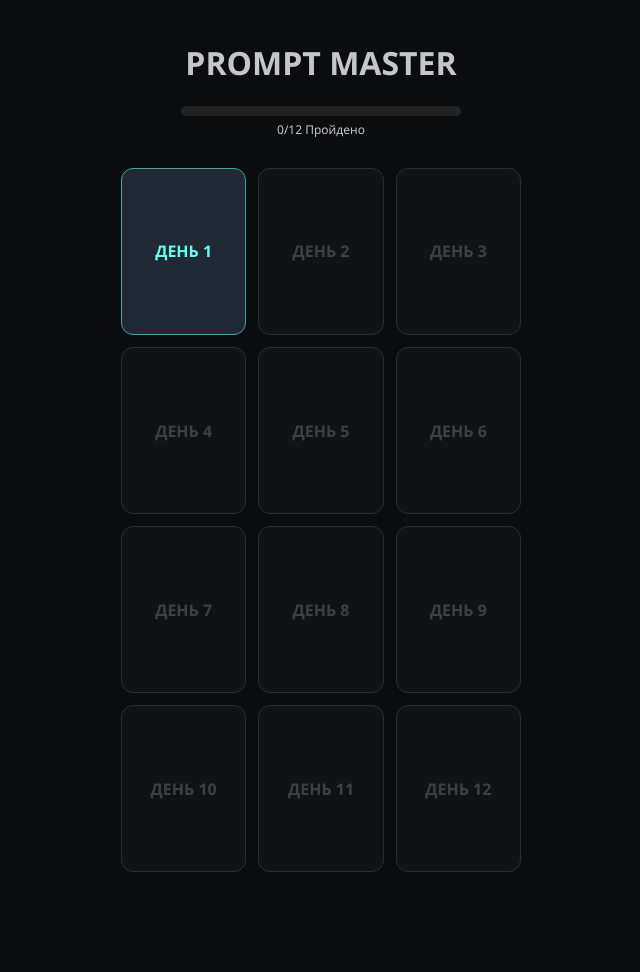
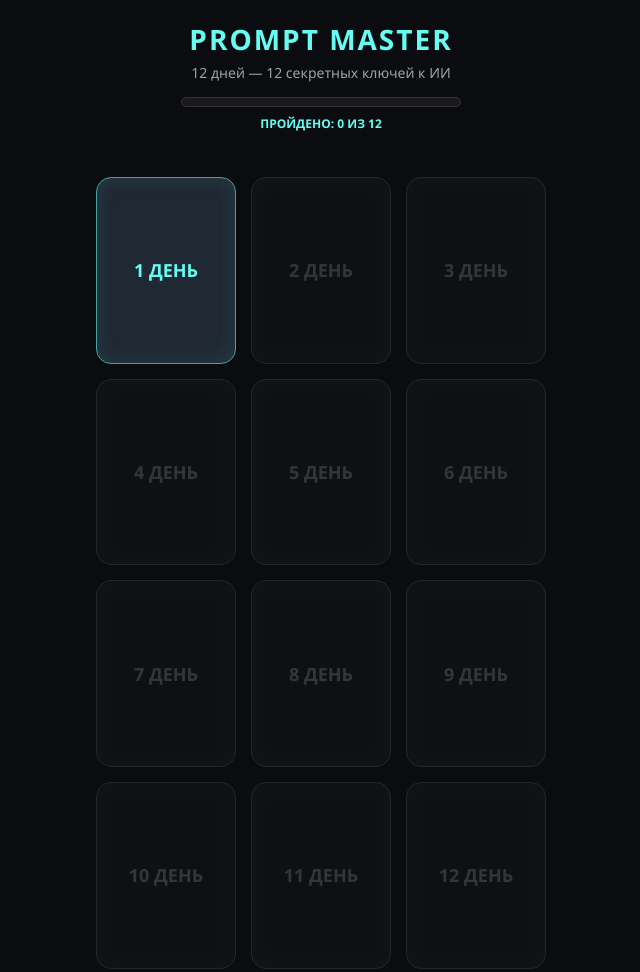
Before and after one commit to khabibra-star/my--daily--promts, a plain HTML site: page index.html in a window 1280 px wide. Shown: the whole page, without its empty margins (319-959 px from the left). Before the commit the page ends 892 px from the top, so only its background shows below. Drawn offline with Linux system fonts and the light colour scheme.

Commit message:
Update index.html

```diff
--- a/index.html
+++ b/index.html
@@ -3,7 +3,7 @@
 <head>
     <meta charset="UTF-8">
     <meta name="viewport" content="width=device-width, initial-scale=1.0, maximum-scale=1.0, user-scalable=no">
-    <title>Prompt Master 12</title>
+    <title>Prompt Master 12 — Твои готовые ключи к ИИ</title>
     <style>
         :root {
             --bg: #0b0c10;
@@ -11,102 +11,138 @@
             --primary: #66fcf1;
             --gold: #f1c40f;
             --text: #c5c6c7;
+            --white: #ffffff;
         }
 
         body {
-            font-family: 'Segoe UI', Roboto, sans-serif;
+            font-family: 'Segoe UI', Roboto, Helvetica, Arial, sans-serif;
             background-color: var(--bg);
             color: var(--text);
             display: flex; flex-direction: column; align-items: center;
             padding: 20px; margin: 0; min-height: 100vh;
-            -webkit-tap-highlight-color: transparent; /* Убирает синюю рамку при клике на Android */
+            -webkit-tap-highlight-color: transparent;
         }
 
-        .header { text-align: center; margin-bottom: 20px; user-select: none; }
+        .header { text-align: center; margin-bottom: 30px; user-select: none; }
+        h1 { color: var(--primary); margin: 0; font-size: 28px; letter-spacing: 2px; }
+        p.subtitle { font-size: 14px; opacity: 0.8; margin-top: 5px; }
 
-        /* Прогресс */
-        .progress-box { width: 280px; margin: 10px auto; }
-        .bar-bg { background: #222; height: 10px; border-radius: 5px; overflow: hidden; }
-        .bar-fill { height: 100%; background: var(--primary); width: 0%; transition: width 0.8s; }
+        /* Прогресс-бар */
+        .progress-box { width: 280px; margin: 15px auto; }
+        .bar-bg { background: #1a1a1a; height: 8px; border-radius: 10px; overflow: hidden; border: 1px solid #333; }
+        .bar-fill { height: 100%; background: var(--primary); width: 0%; transition: width 0.8s cubic-bezier(0.4, 0, 0.2, 1); box-shadow: 0 0 10px var(--primary); }
+        .progress-text { font-size: 12px; margin-top: 8px; font-weight: bold; color: var(--primary); }
 
-        /* Сетка */
+        /* Сетка карточек */
         .grid {
             display: grid; grid-template-columns: repeat(3, 1fr);
-            gap: 12px; width: 100%; max-width: 400px;
+            gap: 15px; width: 100%; max-width: 450px;
         }
 
-        .card { aspect-ratio: 3/4; perspective: 1000px; user-select: none; }
+        .card { aspect-ratio: 3/4; perspective: 1000px; user-select: none; cursor: pointer; }
         .card-inner {
             width: 100%; height: 100%; position: relative;
             transform-style: preserve-3d; transition: transform 0.6s cubic-bezier(0.4, 0, 0.2, 1);
         }
+
+        /* Эффект при наведении на доступную карту */
+        .card:not(.locked):hover .card-inner {
+            box-shadow: 0 0 15px var(--primary);
+        }
+
         .card.is-flipped .card-inner { transform: rotateY(180deg); }
 
         .side {
             position: absolute; width: 100%; height: 100%;
-            backface-visibility: hidden; border-radius: 12px;
+            backface-visibility: hidden; border-radius: 15px;
             display: flex; flex-direction: column; align-items: center;
-            justify-content: center; padding: 10px; box-sizing: border-box;
+            justify-content: center; padding: 12px; box-sizing: border-box;
             border: 1px solid #45a29e;
         }
 
-        .front { background: var(--card-bg); color: var(--primary); font-weight: bold; }
-        .back { background: #fff; color: #000; transform: rotateY(180deg); }
+        .front {
+            background: var(--card-bg);
+            color: var(--primary);
+            font-weight: bold;
+            font-size: 18px;
+            box-shadow: inset 0 0 20px rgba(102, 252, 241, 0.1);
+        }
+
+        .back {
+            background: var(--white);
+            color: #000;
+            transform: rotateY(180deg);
+            justify-content: space-between;
+        }
 
         .prompt-box {
-            font-size: 10px; line-height: 1.2; margin-bottom: 10px;
-            filter: blur(5px); transition: filter 0.4s;
+            font-size: 10px; line-height: 1.3; text-align: left;
+            overflow-y: auto; width: 100%; max-height: 100px;
+            filter: blur(4px); transition: filter 0.4s;
+            word-wrap: break-word;
         }
         .revealed .prompt-box { filter: blur(0); }
 
         .btn {
-            background: #000; color: #fff; border: none; padding: 7px;
-            border-radius: 5px; font-size: 9px; cursor: pointer; width: 100%;
-            font-weight: bold;
+            background: #000; color: #fff; border: none; padding: 10px;
+            border-radius: 8px; font-size: 10px; cursor: pointer; width: 100%;
+            font-weight: bold; transition: 0.3s; margin-top: 5px;
         }
 
-        .card.locked { opacity: 0.25; filter: grayscale(1); pointer-events: none; }
+        .card.locked { opacity: 0.2; filter: grayscale(1); pointer-events: none; }
 
-        /* Финал */
+        /* Финальный блок */
         #finish {
-            display: none; margin-top: 30px; padding: 20px;
+            display: none; margin-top: 40px; padding: 25px;
             background: #1f2833; border: 2px solid var(--gold);
-            border-radius: 15px; text-align: center; width: 100%; max-width: 320px;
-            animation: fadeIn 1s;
+            border-radius: 20px; text-align: center; width: 100%; max-width: 350px;
+            animation: slideUp 0.8s ease-out;
+            box-shadow: 0 10px 30px rgba(0,0,0,0.5);
         }
-        @keyframes fadeIn { from { opacity: 0; } to { opacity: 1; } }
+        @keyframes slideUp { from { transform: translateY(20px); opacity: 0; } to { transform: translateY(0); opacity: 1; } }
 
         .cta {
-            display: block; margin-top: 15px; padding: 15px;
+            display: block; margin-top: 20px; padding: 18px;
             background: var(--gold); color: #000; text-decoration: none;
-            font-weight: bold; border-radius: 8px;
+            font-weight: bold; border-radius: 12px; font-size: 16px;
+            transition: 0.3s; box-shadow: 0 4px 15px rgba(241, 196, 15, 0.3);
         }
+        .cta:hover { transform: scale(1.05); }
     </style>
 </head>
 <body>
 
     <div class="header">
         <h1>PROMPT MASTER</h1>
+        <p class="subtitle">12 дней — 12 секретных ключей к ИИ</p>
         <div class="progress-box">
             <div class="bar-bg"><div class="bar-fill" id="bar"></div></div>
-            <div style="font-size:12px; margin-top:5px;" id="pText">0/12 Пройдено</div>
+            <div class="progress-text" id="pText">ЗАГРУЗКА...</div>
         </div>
     </div>
 
     <div class="grid" id="grid"></div>
 
     <div id="finish">
-        <h2 style="color:var(--gold); margin:0;">ПОБЕДА! 🏆</h2>
-        <p style="font-size:13px;">Теперь ты мастер промптов. Готов к полной базе знаний?</p>
+        <h2 style="color:var(--gold); margin:0;">ВЫ ГУРУ ИИ! 🏆</h2>
+        <p style="font-size:14px; line-height:1.5;">Вы собрали базу из 12 мощных инструментов. Хотите забрать полный пак из 500+ промптов для бизнеса и жизни?</p>
         <a href="https://t.me/ril404" class="cta">ЗАБРАТЬ 500+ ПРОМПТОВ</a>
     </div>
 
     <script>
         const PROMPTS = [
-            "Действуй как редактор...", "Идеи для сторис...", "Код на Python...",
-            "Нейминг бренда...", "Объясни квантовую...", "План тренировок...",
-            "Сценарий ролика...", "Пересказ книги...", "Карьерный коуч...",
-            "Рецепт ужина...", "Email-рассылка...", "Структура статьи..."
+            "Напиши пост для соцсетей на тему [Твоя тема]. Используй формулу AIDA. Сделай текст дерзким, добавь юмор и 3 цепляющих заголовка.",
+            "Промпт для фото: [Объект] в стиле киберпанк, неоновое освещение (фиолетовый и бирюзовый), гиперреализм, объектив 85mm, свет как в кино.",
+            "Действуй как эксперт по продажам. Напиши 5 УТП для [Твой продукт]. Формула: Помогаю [Аудитория] получить [Результат] без [Боли].",
+            "Перепиши этот текст в стиле Стива Джобса: вдохновляюще, просто, фокус на опыте и короткие бьющие в цель фразы: [Ваш текст].",
+            "Сценарий для Reels на 15 сек. Тема: [Тема]. 0-3 сек: визуальный хук, 3-10 сек: решение, 10-15 сек: призыв к действию.",
+            "Действуй как карьерный коуч. Я дам описание вакансии и резюме. Найди 3 слабых места и напиши, как их обыграть на собеседовании.",
+            "Проанализируй отзыв: '[Текст]'. Определи тональность и напиши ответ, который превратит негатив в лояльность клиента.",
+            "Переведи текст на [Язык], сохранив культурный контекст и сленг, чтобы он звучал как от носителя языка: [Текст].",
+            "Составь план обучения по теме [Тема] на 30 дней. Разбей по неделям и дай 1 практическое задание на каждый день.",
+            "Действуй как фин-аналитик. Создай таблицу учета расходов фрилансера: налоги, софт, подушка. Дай совет, как откладывать 20%.",
+            "Придумай 10 виральных идей для Shorts по теме [Тема]. Укажи провокационный заголовок и хук для первых 3 секунд.",
+            "БОНУС: Действуй как Prompt Engineer. Возьми мой простой запрос '[Твой запрос]' и преврати его в идеальный профессиональный промпт."
         ];
 
         let count = parseInt(localStorage.getItem('unlockedCount')) || 0;
@@ -115,7 +151,7 @@
 
         function update() {
             document.getElementById('bar').style.width = (count / 12 * 100) + "%";
-            document.getElementById('pText').innerText = count + "/12 Пройдено";
+            document.getElementById('pText').innerText = `ПРОЙДЕНО: ${count} ИЗ 12`;
             if (count >= 12) document.getElementById('finish').style.display = 'block';
         }
 
@@ -128,7 +164,7 @@
             card.className = `card ${isOpened ? 'is-flipped revealed' : (canOpen ? '' : 'locked')}`;
             card.innerHTML = `
                 <div class="card-inner">
-                    <div class="side front">ДЕНЬ ${i}</div>
+                    <div class="side front">${i} ДЕНЬ</div>
                     <div class="side back">
                         <div class="prompt-box" id="p-${i}">${PROMPTS[i-1]}</div>
                         <button class="btn" id="btn-${i}" onclick="copyPrompt(event, ${i})">КОПИРОВАТЬ</button>
@@ -137,6 +173,7 @@
             `;
             if (canOpen) card.onclick = () => {
                 card.classList.add('is-flipped');
+                card.classList.add('revealed');
                 count = i; lastDate = today;
                 localStorage.setItem('unlockedCount', count);
                 localStorage.setItem('lastUnlockDate', lastDate);
@@ -150,24 +187,23 @@
             const text = document.getElementById(`p-${i}`).innerText;
             const btn = document.getElementById(`btn-${i}`);
 
-            // Основной метод копирования
-            if (navigator.clipboard && navigator.clipboard.writeText) {
-                navigator.clipboard.writeText(text).then(() => successCopy(btn, i));
-            } else {
-                // Запасной метод для старых браузеров
-                const el = document.createElement('textarea');
-                el.value = text; document.body.appendChild(el);
-                el.select(); document.execCommand('copy');
-                document.body.removeChild(el);
-                successCopy(btn, i);
+            const tempTextArea = document.createElement('textarea');
+            tempTextArea.value = text;
+            document.body.appendChild(tempTextArea);
+            tempTextArea.select();
+            try {
+                document.execCommand('copy');
+                btn.innerText = "СКОПИРОВАНО!";
+                btn.style.background = "#238636";
+            } catch (err) {
+                console.error('Ошибка копирования', err);
             }
-        }
+            document.body.removeChild(tempTextArea);
 
-        function successCopy(btn, i) {
-            document.getElementById(`p-${i}`).parentElement.parentElement.parentElement.classList.add('revealed');
-            const original = btn.innerText;
-            btn.innerText = "ГОТОВО!"; btn.style.background = "#238636";
-            setTimeout(() => { btn.innerText = original; btn.style.background = "#000"; }, 2000);
+            setTimeout(() => {
+                btn.innerText = "КОПИРОВАТЬ";
+                btn.style.background = "#000";
+            }, 2000);
         }
 
         update();
```
